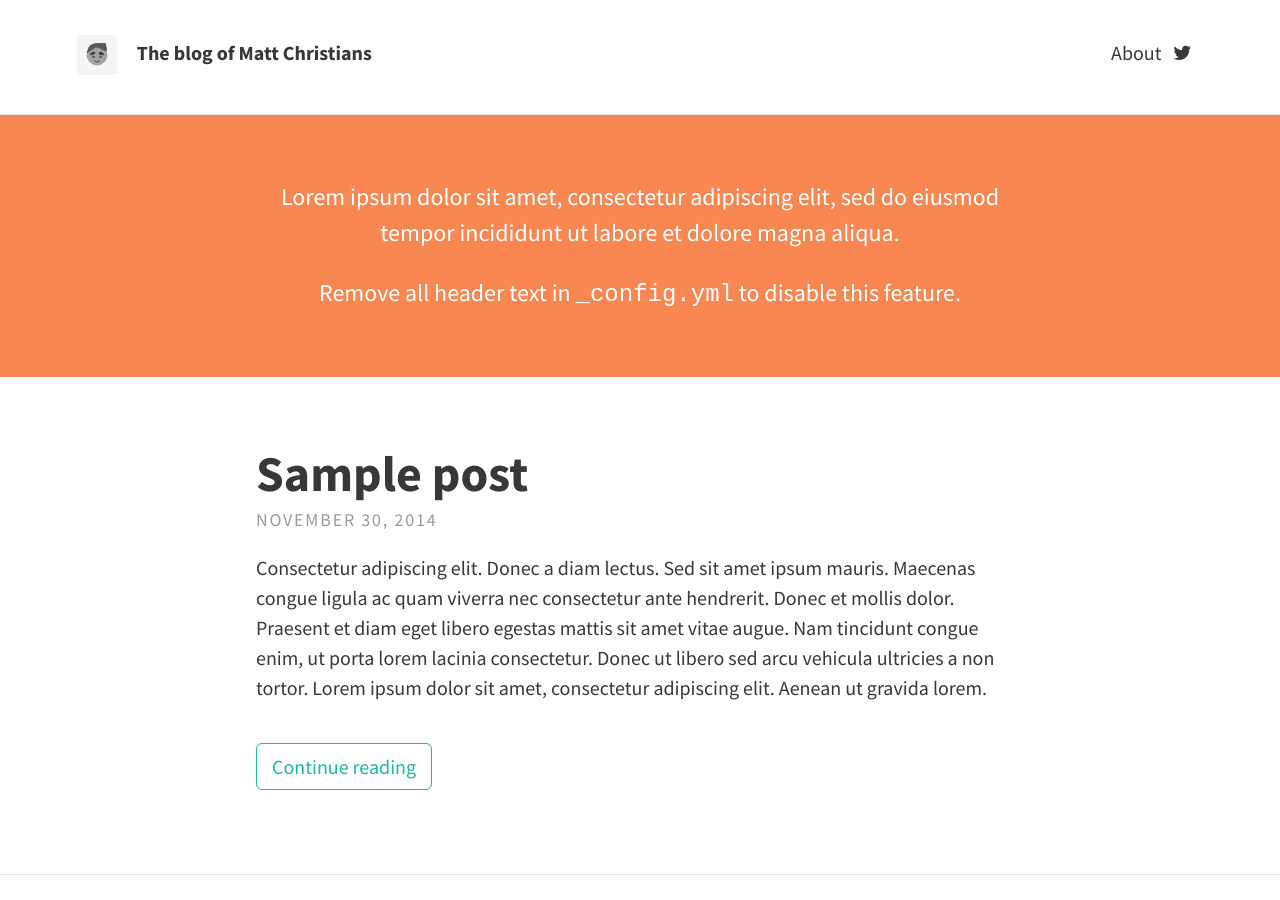
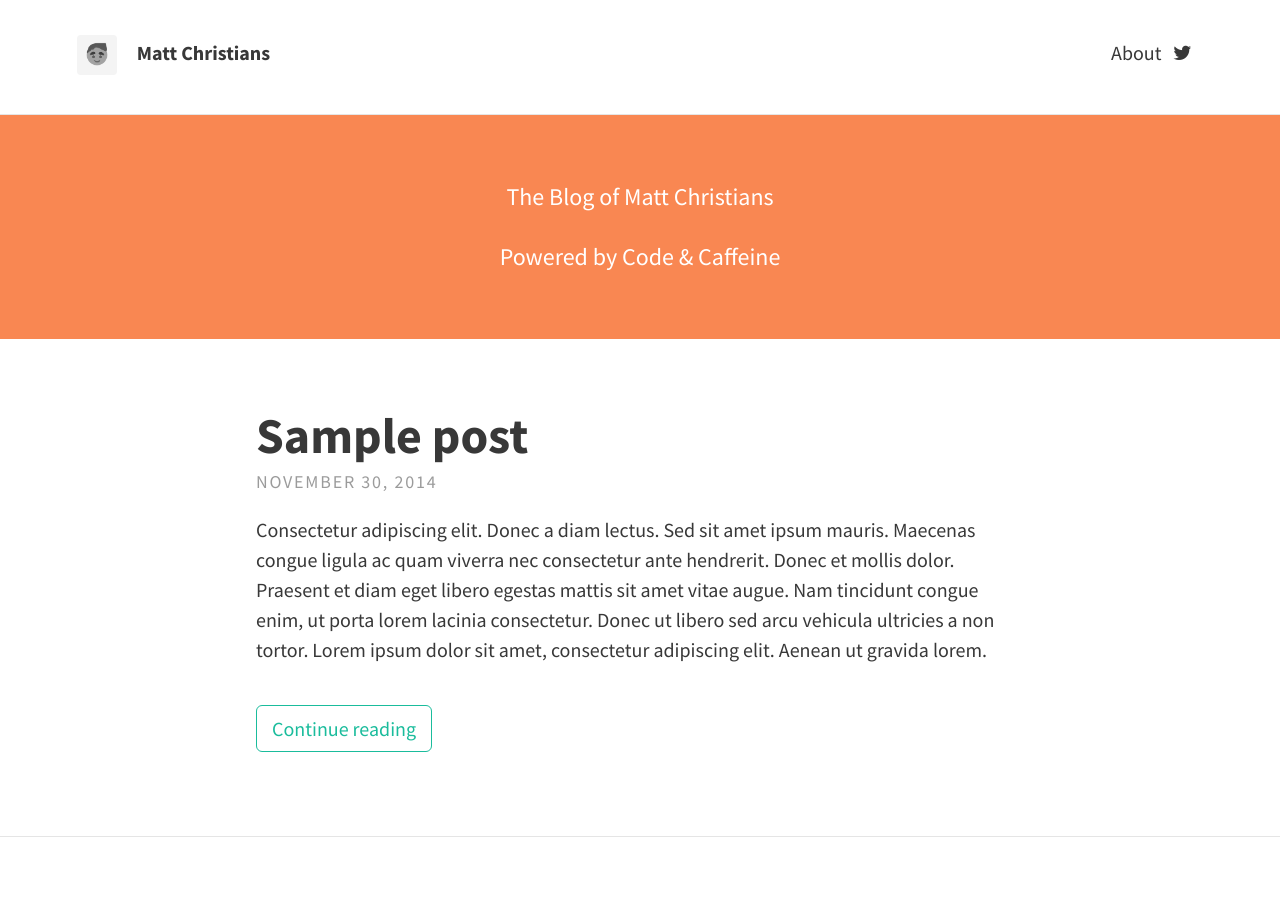
Before and after one commit to mdchristians/mdchristians.github.io, a Jekyll site: the page built from index.html, in a window 1280 px wide and 900 px high. Built offline with Jekyll 4.4.1, drawn with Linux system fonts in a browser that asks for light colours; nearby versions of some CDN libraries; the list of posts is cut into pages by our own code; some of the changed text lies outside the part shown.

Commit message:
config update

```diff
--- a/_config.yml
+++ b/_config.yml
@@ -5,18 +5,18 @@ url: "https://mdchristians.github.io/" # the base hostname & protocol for your s
 # THEME-SPECIFIC CONFIGURATION
 theme:
   # Meta
-  title: The blog of Matt Christians
+  title: Matt Christians
   avatar: avatar.png
   gravatar: # email md5 hash
-  description: "A website with blog posts and pages" # used by search engines
+  description: "The Blog of Matt Christians" # used by search engines
 
   # Header and footer text
   header_text: >
-     <p>Lorem ipsum dolor sit amet, consectetur adipiscing elit, sed do eiusmod tempor incididunt ut labore et dolore magna aliqua.</p>
+     <p>The Blog of Matt Christians</p>
 
-     <p>Remove all header text in <code>_config.yml</code> to disable this feature.</p>
+     <p>Powered by Code & Caffeine</p>
   footer_text: >
-   Powered by <a href="http://jekyllrb.com">Jekyll</a> with <a href="https://rohanchandra.github.io/project/type/">Type Theme</a>
+   Powered by <a href="http://jekyllrb.com">Jekyll</a> and Caffeine
 
   # Icons
   rss: false
```
